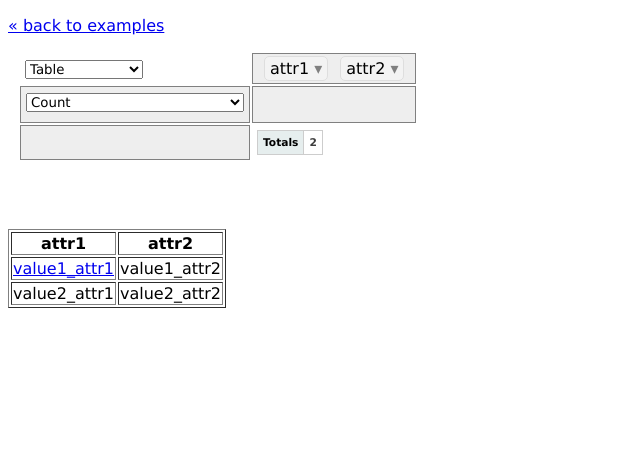
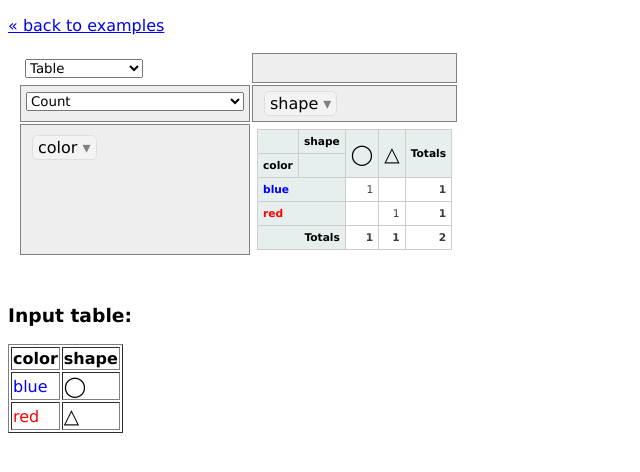
Before and after one commit to nicolaskruchten/pivottable, a website: page examples/simple_ui_from_table.html in a window 1280 px wide. Shown: the whole page, without its empty margins (0-640 px from the left). Drawn offline with Linux system fonts and the light colour scheme.

Commit message:
better example of table element input

```diff
--- a/examples/simple_ui_from_table.html
+++ b/examples/simple_ui_from_table.html
@@ -14,29 +14,34 @@
         <script type="text/javascript">
             $(function(){
                     var input = $("#input")
-                    $("#output").pivotUI(input);
+                    $("#output").pivotUI(input,
+                    {
+                        rows: ["color"],
+                        cols: ["shape"]
+                    });
              });
         </script>
 
         <p><a href="index.html">&laquo; back to examples</a></p>
         <div id="output" style="margin: 10px;"></div>
-        <br /><br /><br />
+        <br />
+        <h3>Input table:</h3>
         <table id="input" border="1">
             <thead>
                 <tr>
-                    <th>attr1</th>
-                    <th>attr2</th>
+                    <th>color</th>
+                    <th>shape</th>
                     <!-- etc... -->
                 </tr>
             </thead>
             <tbody>
                 <tr>
-                    <td><a href="#">value1_attr1</a></td>
-                    <td>value1_attr2</td>
+                    <td><span style='color: blue;'>blue</span></td>
+                    <td><span style='font-size:20px'>&bigcirc;</span></td>
                 </tr>
                 <tr>
-                    <td>value2_attr1</td>
-                    <td>value2_attr2</td>
+                    <td><span style='color: red;'>red</span></td>
+                    <td><span style='font-size:20px'>&bigtriangleup;</span></td>
                 </tr>
                     <!-- etc... -->
             </tbody>
```
